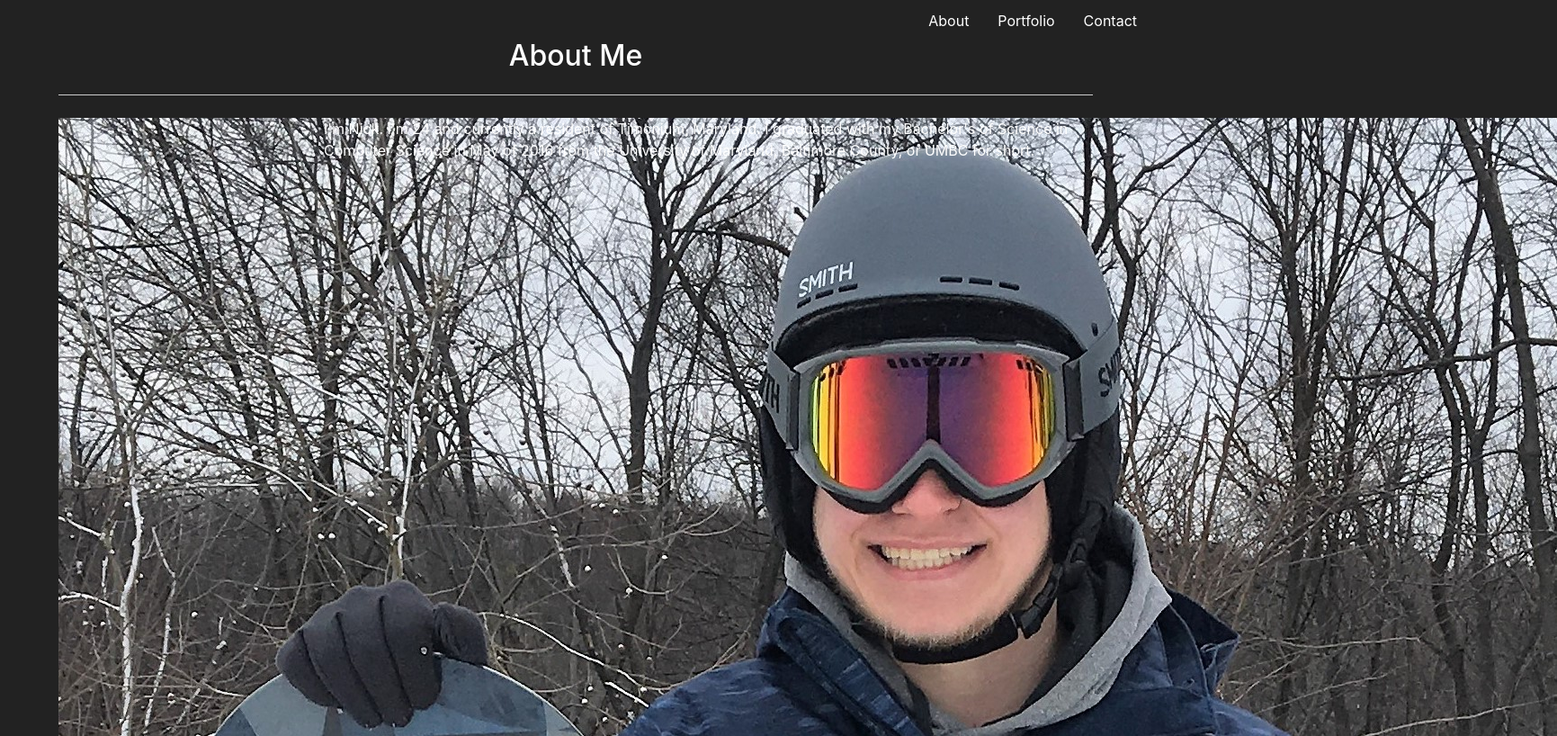
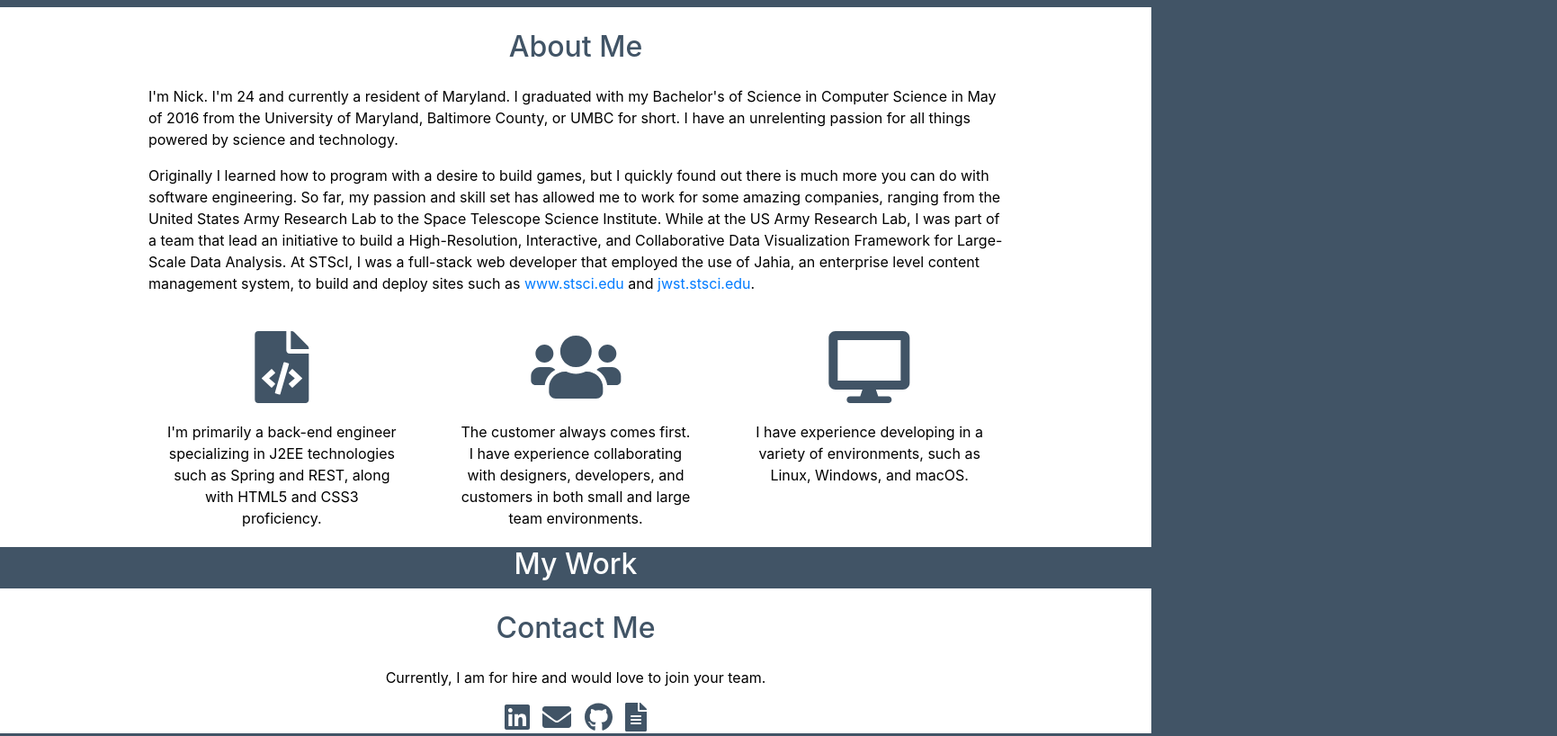
Before and after one commit to njcan/Portfolio, a plain HTML site: page index.html in a window 1280 px wide. Shown: the part 813-1631 px from the top of the page at 90% size, 1731 px wide, since content can reach past the window. Drawn offline with nearby package versions, Linux system fonts and the light colour scheme.

Commit message:
- Continued work on portfolio site

```diff
--- a/css/main.css
+++ b/css/main.css
@@ -98,26 +98,53 @@ textarea {
    ========================================================================== */
 
 body {
-    background-color: #222222;
     width: auto;
+    background-color: #415466;
 }
 
 p {
  color: white;
 }
 
-section {
+#hero {
     height: 100vh;
-    margin: 0 50px 0 50px;
 }
 
-h1, h2, h3, h4, h5, h6 {
+section {
+    padding: 0 150px 0 150px;
+}
+
+section:nth-child(odd) {
+    background-color: white;
+}
+
+section:nth-child(odd)  p {
+    color: black;
+}
+
+.white {
     color: white;
     text-align: center;
 }
 
-a {
-    color: white;
+.blue {
+    color: #415466;
+    text-align: center;
+    padding: 25px 0 15px 0;
+}
+
+.card {
+    text-align: center;
+    border: none;
+}
+
+.fa-chevron-down {
+    color: white !important;
+}
+
+.svg-inline--fa {
+    width: auto !important;
+    color: #415466;
 }
 
 #scroll-down {
@@ -126,19 +153,29 @@ a {
    left: 49%;
 }
 
-.intro {
-    position: absolute;
-    width: 100%;
+.about {
+    padding-bottom: 25px;
+}
+
+.icons {
     text-align: center;
 }
 
-.btn {
-    border: 2px white solid;
+.icons > a {
+    padding: 0 5px 0 5px;
+    color: #415466;
+}
+
+.intro {
+    width: auto;
+    text-align: center;
 }
 
 .highlight {
-    color: orange;
+    color: #a4d4ff;
 }
+
+
 
 
 
--- a/index.html
+++ b/index.html
@@ -33,46 +33,95 @@
         <script src="js/plugins.js"></script>
         <script src="js/main.js"></script>
 
-        <!-- Add your site or application content here -->
-        <section class="hero">
+        <section id="hero" class="hero">
             <div class="container-fluid intro">
-                <h1>Hello, I'm <span class="highlight">Nicholas Cantner</span>.</h1>
-                <hr size="""/>
+                <h1 class="white">Hello, I'm <span class="highlight">Nicholas Cantner</span>.</h1>
+                <hr size="my-4"/>
                 <p>I'm a full-stack web developer looking to join an exciting, fast-paced environment that utilizes modern web design practices and processes to design, build, and launch websites.</p>
             </div>
             <p>
-                <a id="scroll-down" href="#main">
+                <a id="scroll-down" href="#about">
                     <i class="fas fa-chevron-down fa-2x"></i>
                 </a>
             </p>
         </section>
 
-        <nav class="sticky-top">
-            <ul class="nav justify-content-end">
-                <li class="nav-item">
-                    <a class="nav-link" href="#">About</a>
-                </li>
-                <li class="nav-item">
-                    <a class="nav-link" href="#">Portfolio</a>
-                </li>
-                <li class="nav-item">
-                    <a class="nav-link" href="#">Contact</a>
-                </li>
-            </ul>
-        </nav>
+        <section id="about">
+            <div class="container-fluid">
+                <h2 class="blue">About Me</h2>
+                <div class="about">
+                    <p>I'm Nick. I'm 24 and currently a resident of Maryland. I graduated with my Bachelor's of Science
+                        in
+                        Computer Science in May of 2016 from the University of Maryland, Baltimore County, or UMBC for
+                        short. I have an unrelenting passion for all things powered by science and technology.</p>
+                    <p>Originally I learned how to program with a desire to build games, but I quickly found out there
+                        is
+                        much more you can do with software engineering. So far, my passion and skill set has allowed me
+                        to
+                        work for some amazing companies, ranging from the United States Army Research Lab to the Space
+                        Telescope Science Institute. While at the US Army Research Lab, I was part of a team that lead
+                        an
+                        initiative to build a High-Resolution, Interactive, and Collaborative Data Visualization
+                        Framework
+                        for Large-Scale Data Analysis. At STScI, I was a full-stack web developer that employed the use
+                        of
+                        Jahia, an enterprise level content management system, to build and deploy sites such as <a href="https://www.stsci.edu">www.stsci.edu</a> and <a href="https://jwst.stsci.edu">jwst.stsci.edu</a>.
+                    </p>
+                </div>
 
-        <section id="main">
-            <div class="container-fluid">
-                <h2>About Me</h2>
-                <hr class="my-4"/>
                 <div class="row">
-                    <div class="col-3">
-                        <img src="/img/nick-snowboard.JPG" alt="A photo of myself at whitetail resort"/>
+                    <div class="col-4">
+                        <div class="card">
+                            <i class="fas fa-file-code fa-5x"></i>
+                            <div class="card-body">
+                                <p class="card-text">I'm primarily a back-end engineer specializing in J2EE technologies such as Spring and REST, along with HTML5 and CSS3 proficiency.</p>
+                            </div>
+                        </div>
                     </div>
-                    <div class="col-9">
-                        <p>I'm Nick. I'm 24 and currently a resident of Timonium, Maryland. I graduated with my Bachelor's of Science in Computer Science in May of 2016 from the University of Maryland, Baltimore County, or UMBC for short.</p>
+
+                    <div class="col-4">
+                        <div class="card">
+                            <i class="fas fa-users fa-5x"></i>
+                            <div class="card-body">
+                                <p class="card-text">The customer always comes first. I have experience collaborating with designers, developers, and customers in both small and large team environments.</p>
+                            </div>
+                        </div>
+                    </div>
+
+                    <div class="col-4">
+                        <div class="card">
+                            <i class="fas fa-desktop fa-5x"></i>
+                            <div class="card-body">
+                                <p class="card-text">I have experience developing in a variety of environments, such as Linux, Windows, and macOS.</p>
+                            </div>
+                        </div>
                     </div>
                 </div>
+            </div>
+        </section>
+
+        <section id="portfolio">
+            <div class="container-fluid">
+                <h2 class="white">My Work</h2>
+            </div>
+        </section>
+
+        <section id="contact">
+            <div class="icons">
+                <h2 class="blue">Contact Me</h2>
+                <p>Currently, I am for hire and would love to join your team.</p>
+                <a target="_blank" href="https://www.linkedin.com/in/nicholas-cantner-61345993">
+                    <i class="fab fa-linkedin fa-2x"></i>
+                </a>
+                <a target="_blank" href="mailto:cantnernick@hotmail.com">
+                    <i class="fas fa-envelope fa-2x"></i>
+                </a>
+                <a target="_blank" href="https://github.com/njcan">
+                    <i class="fab fa-github fa-2x"></i>
+                </a>
+                <a target="_blank" href="/doc/Resume.pdf">
+                    <i class="fas fa-file-alt fa-2x"></i>
+                </a>
             </div>
         </section>
 
```
Also changed, not shown: 1 other file.
